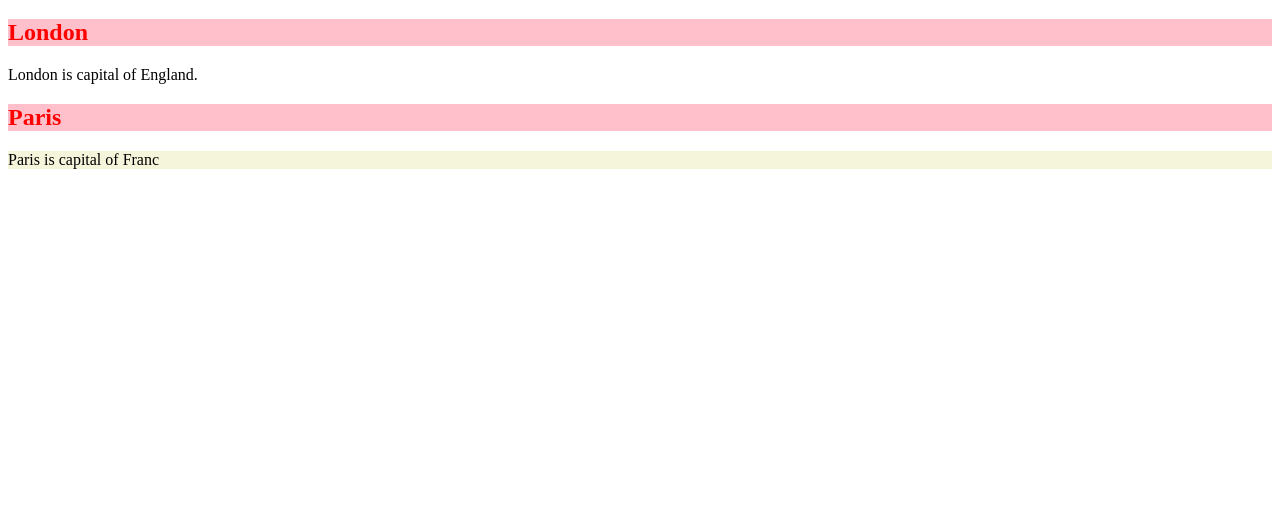
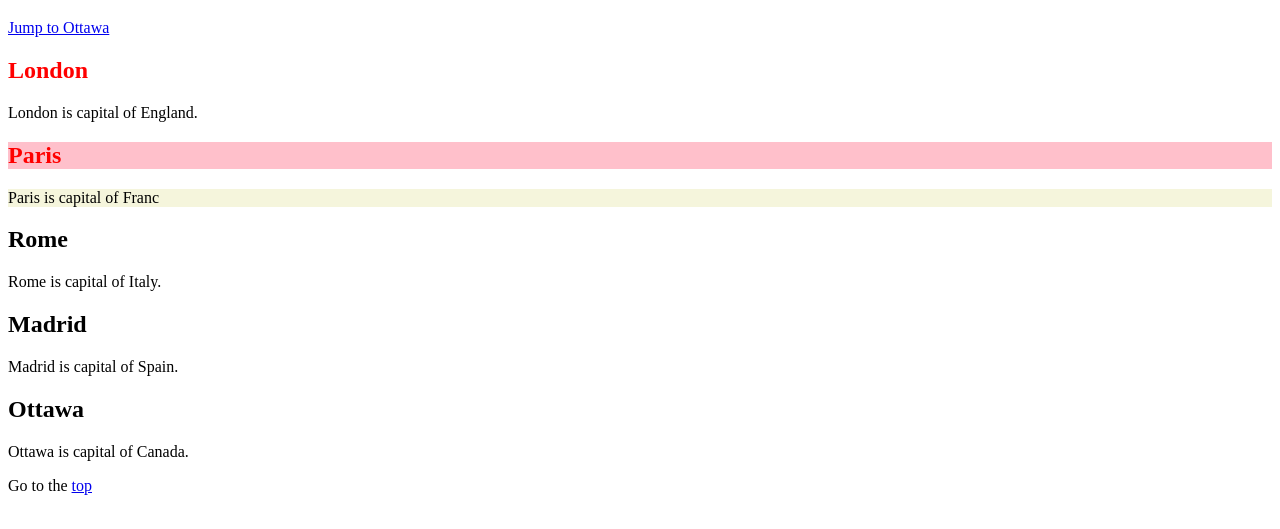
Before and after one commit to PaulAndreiMiguel/Week5, a plain HTML site: page index.html in a window 1280 px wide. Shown: the part 61-590 px from the top of the page. Drawn offline with Linux system fonts and the light colour scheme.

Commit message:
add more texts and link to jump to ottawa and go to top

```diff
--- a/index.html
+++ b/index.html
@@ -6,11 +6,20 @@
     </head>
 
     <body>
-        <h1 class="heading">Capitals</h1>
-        <h2 class="heading" id="paris-heading"> London</h2>
+        <h1 id="top" class="heading">Capitals</h1>
+        <p><a href="#ottawa">Jump to Ottawa</a></p>
+        <h2 class="heading"> London</h2>
         <p>London is capital of England.</p>
         <h2 class="heading" id="paris-heading">Paris</h2>
         <p class="headings">Paris is capital of Franc</p>
+        <h2>Rome</h2>
+        <p>Rome is capital of Italy.</p>
+        <h2>Madrid</h2>
+        <p> Madrid is capital of Spain.</p>
+        <h2 id="ottawa">Ottawa</h2>
+        <p> Ottawa is capital of Canada.</p>
+        <p>Go to the <a href="#top">top</a></p>
+
     </body>
 
 </html>
```
